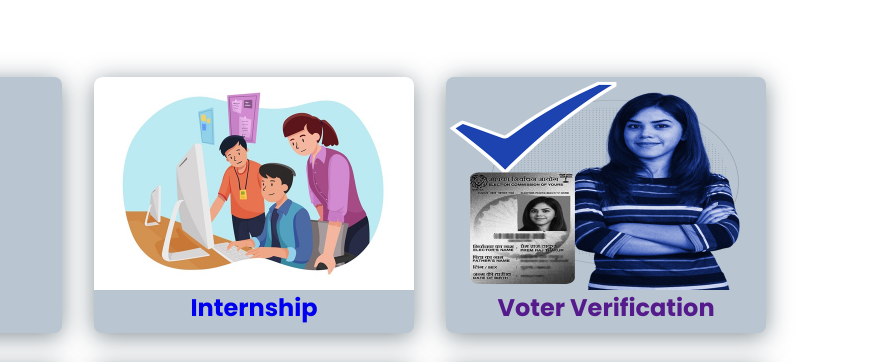
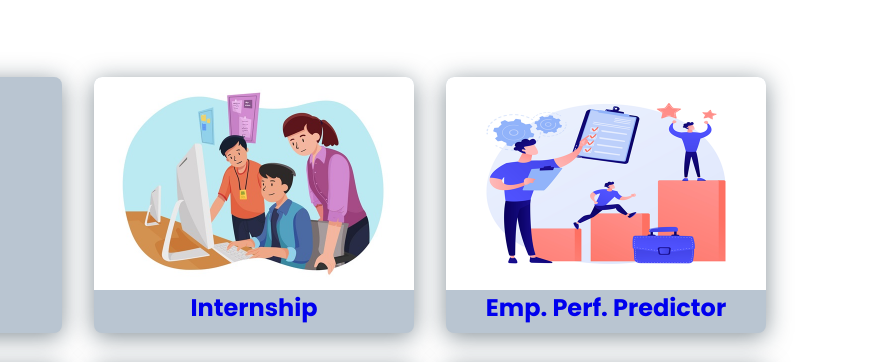
Before and after one commit to vinaygupta88/Myportfolio, a plain HTML site: page index.html in a window 1280 px wide. Shown: the part 2210-2572 px from the top of the page, 386-1280 px from the left. Drawn offline with nearby package versions, Linux system fonts and the light colour scheme.

Commit message:
new image
one new project is added

```diff
--- a/index.html
+++ b/index.html
@@ -146,6 +146,10 @@
                         <img src="assets/img/intern.jpg" alt="">
                         <h2 class="txt">Internship</h2>
                     </a>
+                    <a href="https://employee-performance-predictor-kvl6.onrender.com" class="project__img bck">
+                        <img src="assets/img/emp.png" alt="">
+                        <h2 class="txt">Emp. Perf. Predictor</h2>
+                    </a>
                     <a href="" class="project__img bck">
                         <img src="assets/img/voter.png" alt="">
                         <h2 class="txt">Voter Verification</h2>
```
Also changed, not shown: assets/img/emp.png (added).
